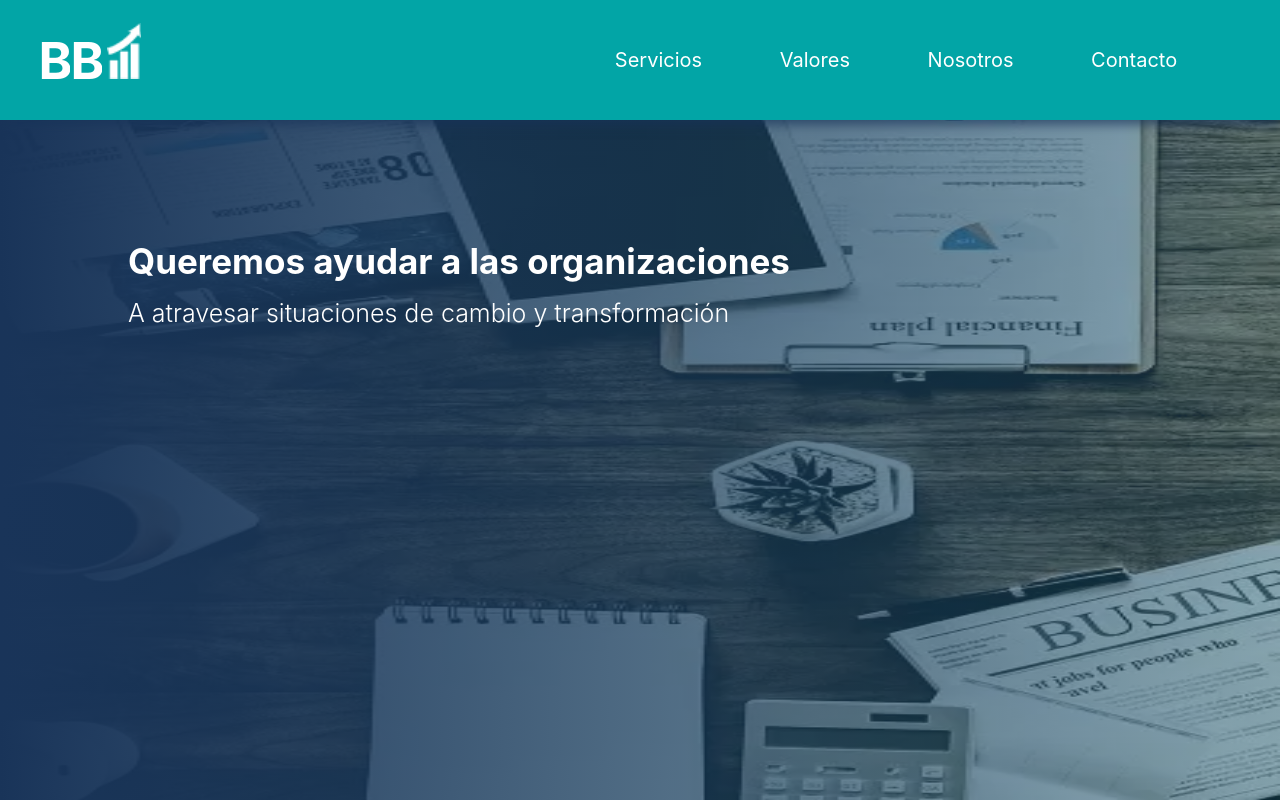
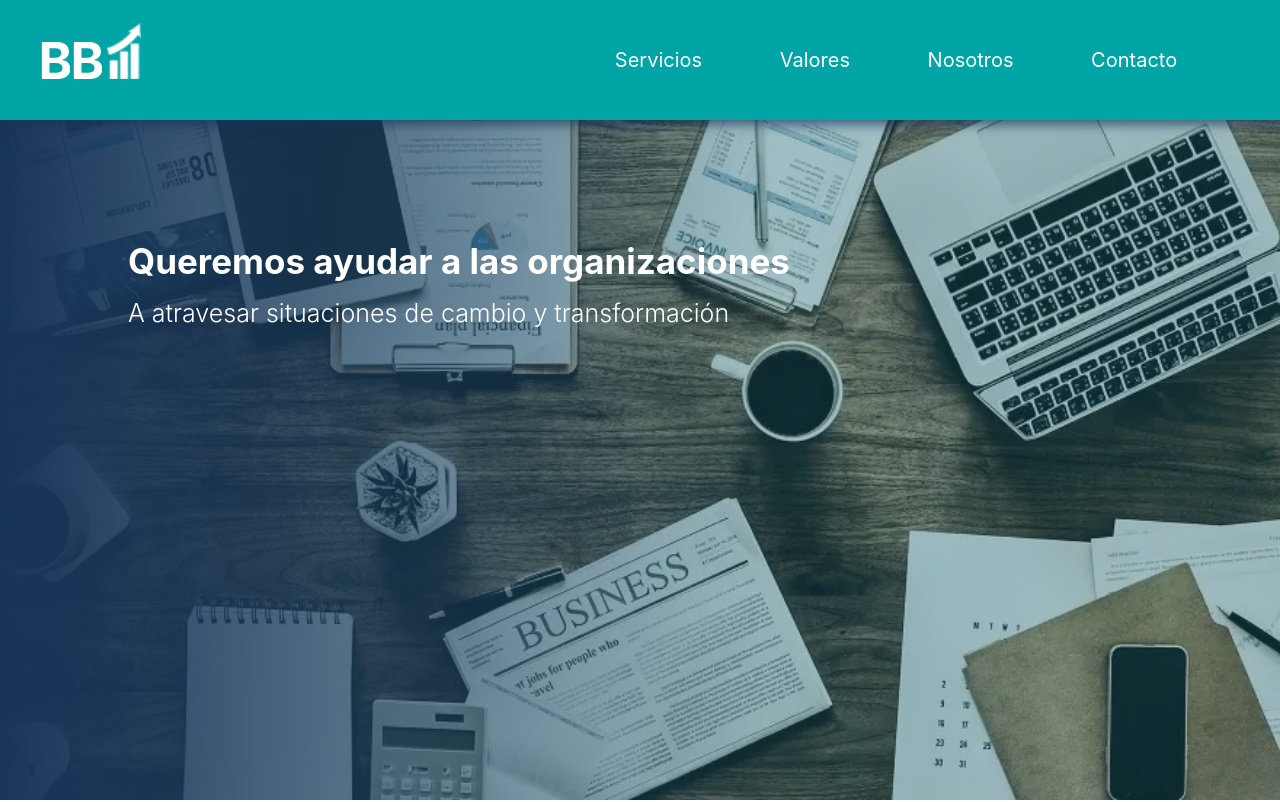
Before and after one commit to Felipe-Suarez/Boschetti-Bordoni, a React (Create React App) app: page / in a window 1280 px wide. Shown: the top 802 px of the page. Built offline with nearby package versions, Linux system fonts and the light colour scheme; the HTML template or start-up script is replaced by a standard one.

Commit message:
resolve bug

```diff
--- a/src/components/CallToAction/callToAction.css
+++ b/src/components/CallToAction/callToAction.css
@@ -6,7 +6,7 @@
   align-items: center;
   background: linear-gradient(270deg, #02a5a6 -100%, rgba(25, 52, 89, 0.52) 99.99%), url("/public/imgs/Consultora2.png");
   background-repeat: no-repeat;
-  background-size: cover;
+  background-size: auto 100vh;
   background-attachment: fixed;
   /* background-position-y: 70%; */
   background-position-x: 40%;
@@ -39,6 +39,7 @@
 @media screen and (min-width: 1000px) {
   .aside-container {
     background-image: linear-gradient(270deg, #02a5a6 3.65%, rgba(25, 52, 89, 0.52) 90.62%), url("/public/imgs/Consultora2.png");
+    background-size: cover;
   }
 
   .aside-btn:hover {
--- a/src/components/Home/home.css
+++ b/src/components/Home/home.css
@@ -7,7 +7,7 @@
   align-items: center;
   background-image: linear-gradient(to left, #18637366 40%, #193459 100%), url("/public/imgs/Consultora.png");
   background-repeat: no-repeat;
-  background-size: 200% 100%;
+  background-size: auto 100vh;
   color: var(--white-color);
   background-attachment: fixed;
 }
--- a/src/components/Home/mediaQuerys.css
+++ b/src/components/Home/mediaQuerys.css
@@ -2,6 +2,7 @@
   .home {
     justify-content: unset;
     align-items: unset;
+    background-size: cover;
   }
 
   .home-container {
--- a/src/components/home/home.css
+++ b/src/components/home/home.css
@@ -7,7 +7,7 @@
   align-items: center;
   background-image: linear-gradient(to left, #18637366 40%, #193459 100%), url("/public/imgs/Consultora.png");
   background-repeat: no-repeat;
-  background-size: 200% 100%;
+  background-size: auto 100vh;
   color: var(--white-color);
   background-attachment: fixed;
 }
--- a/src/components/home/mediaQuerys.css
+++ b/src/components/home/mediaQuerys.css
@@ -2,6 +2,7 @@
   .home {
     justify-content: unset;
     align-items: unset;
+    background-size: cover;
   }
 
   .home-container {
```
